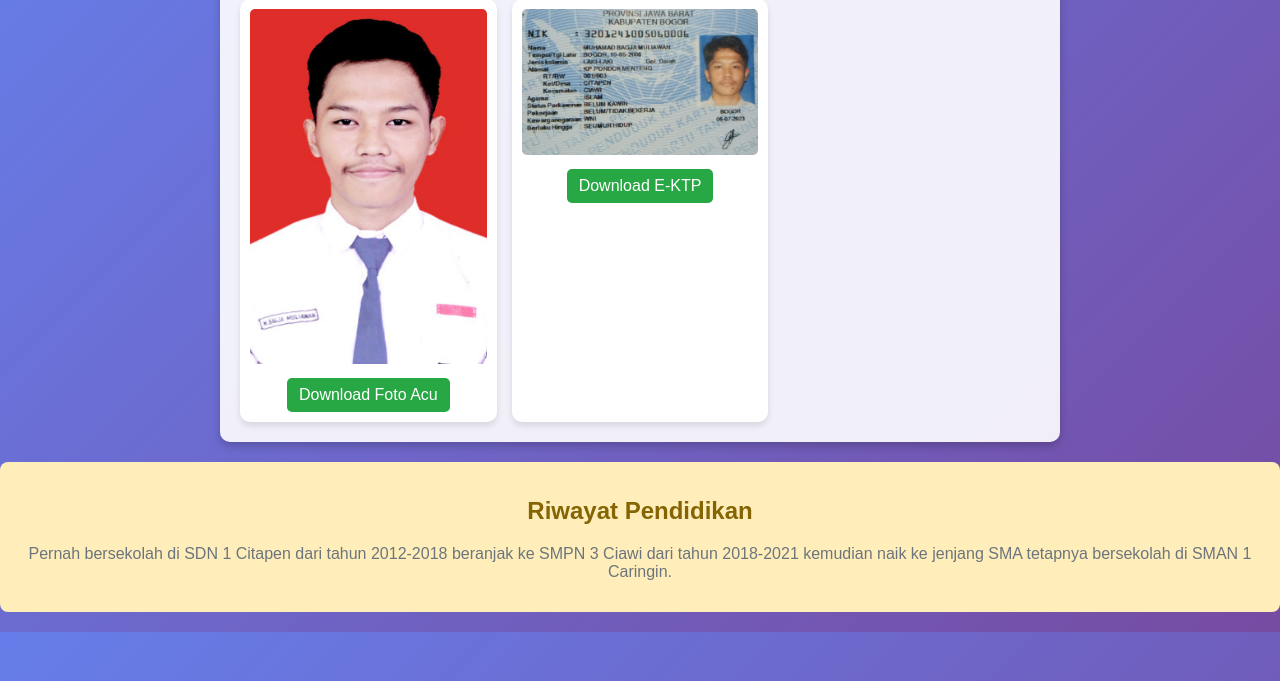
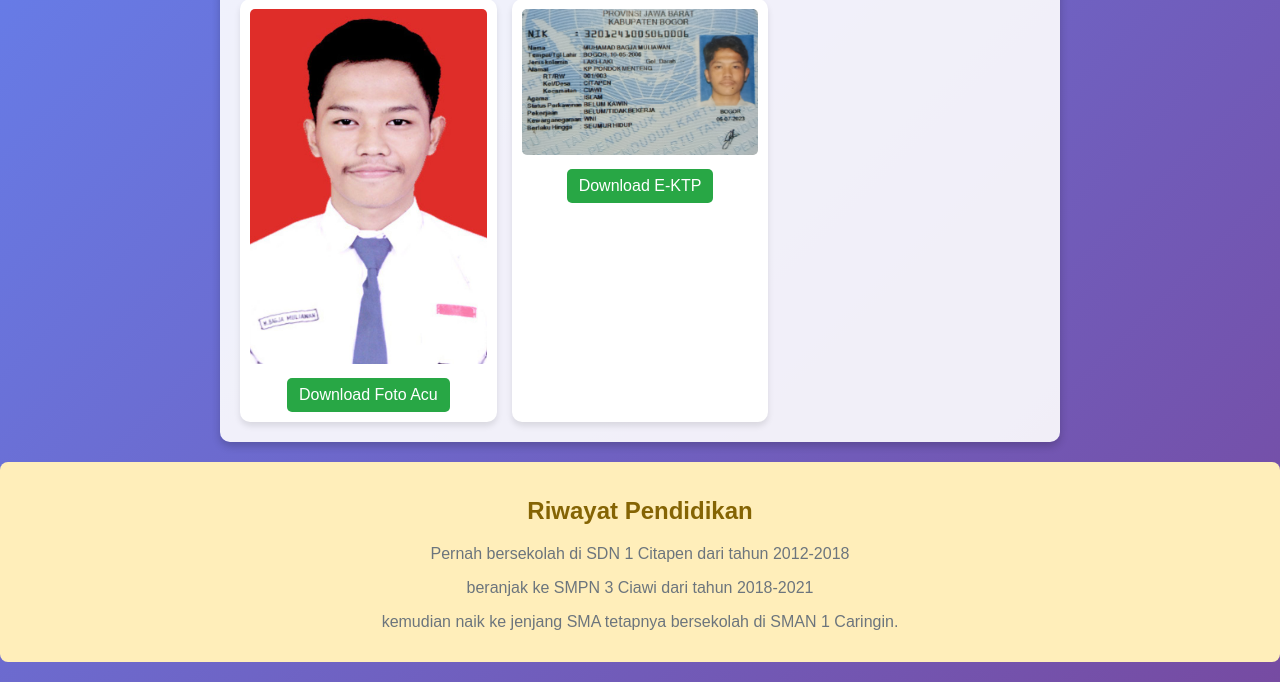
Before and after one commit to Muliaaa10/website-personal, a plain HTML site: page index.html in a window 1280 px wide. Shown: the part 119-801 px from the top of the page. Drawn offline with Linux system fonts and the light colour scheme.

Commit message:
Update index.html

```diff
--- a/index.html
+++ b/index.html
@@ -92,9 +92,9 @@
 
         <div class="education-history">
           <h2>Riwayat Pendidikan</h2>
-          <p>Pernah bersekolah di SDN 1 Citapen dari tahun 2012-2018
- beranjak ke SMPN 3 Ciawi dari tahun 2018-2021
- kemudian naik ke jenjang SMA tetapnya bersekolah di SMAN 1 Caringin.</p>
+          <p>Pernah bersekolah di SDN 1 Citapen dari tahun 2012-2018</p>
+<p>beranjak ke SMPN 3 Ciawi dari tahun 2018-2021</p>
+ <p>kemudian naik ke jenjang SMA tetapnya bersekolah di SMAN 1 Caringin.</p>
       </div>
         <div id="photo-grid" class="photo-grid"></div>
     </div>
```
